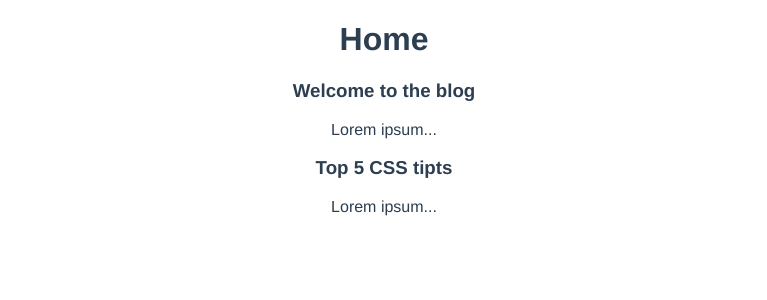
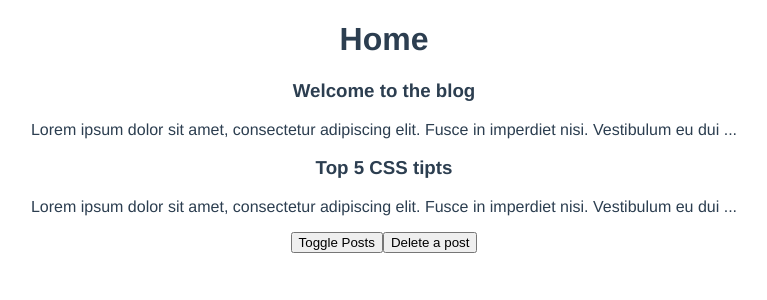
Before and after one commit to MaGo0506/Vue-Dojo-Blogs, a Vue app: page / in a window 1280 px wide. Shown: the top 300 px of the page, without its empty margins (256-1023 px from the left). Built offline with nearby package versions, Linux system fonts and the light colour scheme.

Commit message:
Lifecycle hooks in setup

```diff
--- a/src/components/PostList.vue
+++ b/src/components/PostList.vue
@@ -7,13 +7,16 @@
 </template>
 
 <script>
+import { onMounted, onUnmounted, onUpdated } from '@vue/runtime-core'
 import SinglePost from './SinglePost.vue'
 
 export default {
     props: [ 'posts' ],
     components: { SinglePost },
     setup(props) {
-        console.log(props.posts);
+        onMounted(() => console.log('component mounted'))
+        onUnmounted(() => console.log('component unmounted'))
+        onUpdated(() => console.log('component updated'))
     }
 }
 </script>
--- a/src/views/Home.vue
+++ b/src/views/Home.vue
@@ -1,12 +1,14 @@
 <template>
   <div class="home">
     <h1>Home</h1>
-    <PostList :posts="posts" />
+    <PostList v-if="showPosts" :posts="posts" />
+    <button @click="showPosts = !showPosts">Toggle Posts</button>
+    <button @click="posts.pop()">Delete a post</button>
   </div>
 </template>
 
 <script>
-import PostList from '../components/PostList.vue'
+import PostList from '../components/PostList.vue';
 import { ref } from '@vue/reactivity';
 
 
@@ -15,12 +17,14 @@
   components: { PostList },
   setup() {
     const posts = ref([
-        {title: 'Welcome to the blog', body: 'Lorem ipsum', id: 1},
-        {title: 'Top 5 CSS tipts', body: 'Lorem ipsum', id: 2},
+        {title: 'Welcome to the blog', body: 'Lorem ipsum dolor sit amet, consectetur adipiscing elit. Fusce in imperdiet nisi. Vestibulum eu dui dictum, ornare est non, dignissim dui. Donec at ex nulla. Aenean sem tortor, bibendum ac accumsan vel, elementum vel turpis. Nam auctor egestas pulvinar. Aenean placerat finibus finibus. Praesent dictum velit at purus aliquam, sit amet mattis est molestie. Duis a nulla et mauris luctus feugiat nec cursus odio. Nam elementum vitae est eu porttitor. Nulla vestibulum gravida magna eu ultricies. Nunc posuere tincidunt pellentesque. Sed id condimentum nisl, ultricies viverra orci. Fusce sit amet massa ut nibh feugiat elementum ac id est."', id: 1},
+        {title: 'Top 5 CSS tipts', body: 'Lorem ipsum dolor sit amet, consectetur adipiscing elit. Fusce in imperdiet nisi. Vestibulum eu dui dictum, ornare est non, dignissim dui. Donec at ex nulla. Aenean sem tortor, bibendum ac accumsan vel, elementum vel turpis. Nam auctor egestas pulvinar. Aenean placerat finibus finibus. Praesent dictum velit at purus aliquam, sit amet mattis est molestie. Duis a nulla et mauris luctus feugiat nec cursus odio. Nam elementum vitae est eu porttitor. Nulla vestibulum gravida magna eu ultricies. Nunc posuere tincidunt pellentesque. Sed id condimentum nisl, ultricies viverra orci. Fusce sit amet massa ut nibh feugiat elementum ac id est."', id: 2},
      ])
 
+     const showPosts = ref(true)
 
-    return { posts };
+
+    return { posts, showPosts };
   }
 }
 </script>
```
